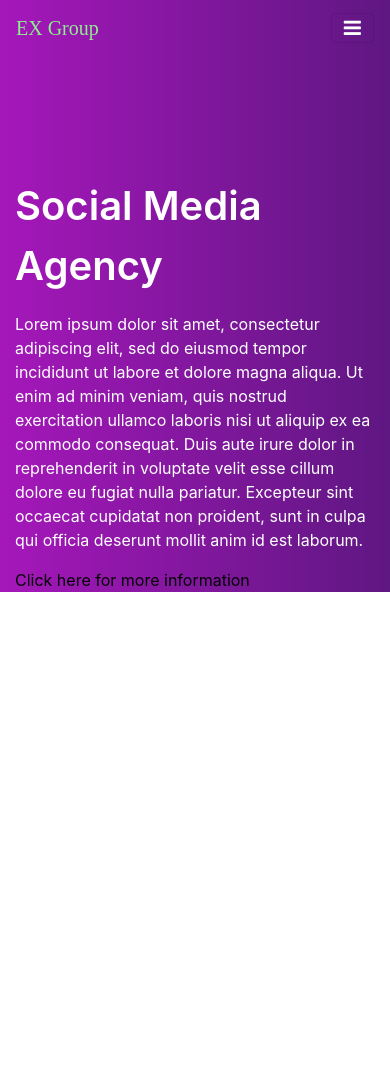
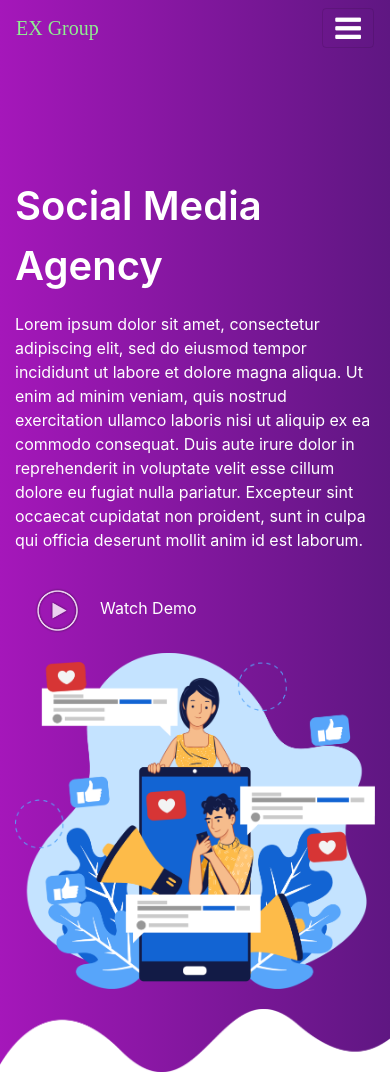
Before and after one commit to sodaney/BootstrapPractical, a plain HTML site: page index.html in a window 390 px wide. Before the commit the page ends 844 px from the top, so only its background shows below. Drawn offline with nearby package versions, Linux system fonts and the light colour scheme; a web font is replaced by a local one.

Commit message:
Wave added

```diff
--- a/index.html
+++ b/index.html
@@ -16,7 +16,7 @@
         <nav class="navbar navbar-expand-lg navbar-light">
             <a class="navbar-brand" href="#">EX Group</a>
             <button class="navbar-toggler" type="button" data-toggle="collapse" data-target="#navbarNav" aria-controls="navbarNav" aria-expanded="false" aria-label="Toggle navigation">
-              <i class="fa fa-bars" aria-hidden="true"></i>
+              <i class="fa fa-bars"></i>
             </button>
             <div class="collapse navbar-collapse" id="navbarNav">
               <ul class="navbar-nav ml-auto">
@@ -47,10 +47,14 @@
           <div class="col-md-6">
             <p class="promo-title">Social Media Agency</p>
             <p>Lorem ipsum dolor sit amet, consectetur adipiscing elit, sed do eiusmod tempor incididunt ut labore et dolore magna aliqua. Ut enim ad minim veniam, quis nostrud exercitation ullamco laboris nisi ut aliquip ex ea commodo consequat. Duis aute irure dolor in reprehenderit in voluptate velit esse cillum dolore eu fugiat nulla pariatur. Excepteur sint occaecat cupidatat non proident, sunt in culpa qui officia deserunt mollit anim id est laborum.</p>
-            <a href="#" class="first-link">Click here for more information</a>
+            <a href="#"><img src="images/playbtn2.png" class="playbtn">Watch Demo</a>
+          </div>
+          <div class="col-md-6 text-center">
+            <img src="images/socialmedia.png" class="img-fluid">
           </div>
         </div>
       </div>
+      <div><img src="images/wavepng.png" class="wave1"></div>
     </section>
 </body>
 </html>
--- a/style.css
+++ b/style.css
@@ -1,6 +1,16 @@
+*
+{
+    margin: 0;
+    padding: 0;
+}
+body
+{
+    font-family: sans-serif;
+}
 #nav-bar
 {
     position: sticky;
+    top: 0;
     z-index: 10;
 }
 .navbar
@@ -13,7 +23,6 @@
     color: lightgreen !important;
     font-weight: 500;
     font-family: 'Trade Winds';
-
 }
 
 .navbar-nav li a
@@ -31,12 +40,13 @@
 .fa-bars
 {
     color: white;
-    font-size: 30px;
+    font-size: 30px !important;
 }
 .navbar-toggler
 {
     outline: none !important;
 }
+/*Banner section*/
 #banner
 {
     background-image: linear-gradient(to right,#a517ba, #5f1782);
@@ -49,7 +59,24 @@
     font-weight: 600;
     margin-top: 100px;
 }
-.first-link
+.playbtn
 {
-    color: black;
+    width: 45px;
+    margin: 20px;
+    color: #fff;
 }
+
+#banner a
+{
+    color: #fff;
+    text-decoration: none;
+}
+.img-fluid
+{
+    margin-bottom: 20px;
+}
+.wave1
+{
+    width: 100%;
+    background-image: linear-gradient(to right,#a517ba, #5f1782);
+}
```
Also changed, not shown: images/playbtn.png (added), images/playbtn2.png (added), images/socialmedia.png (added), images/wave1.png (added), images/wave2.png (added), images/wavepng.png (added).
